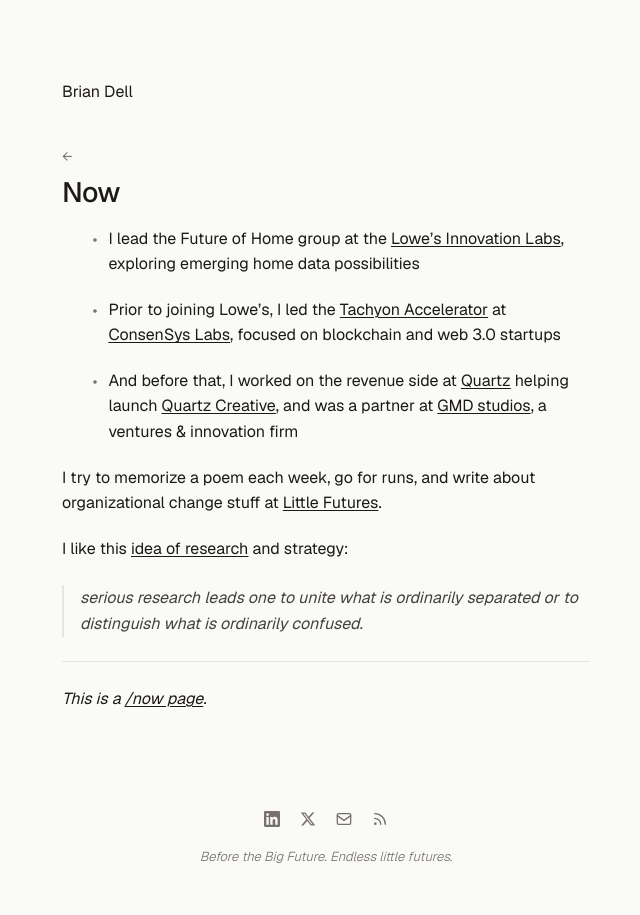
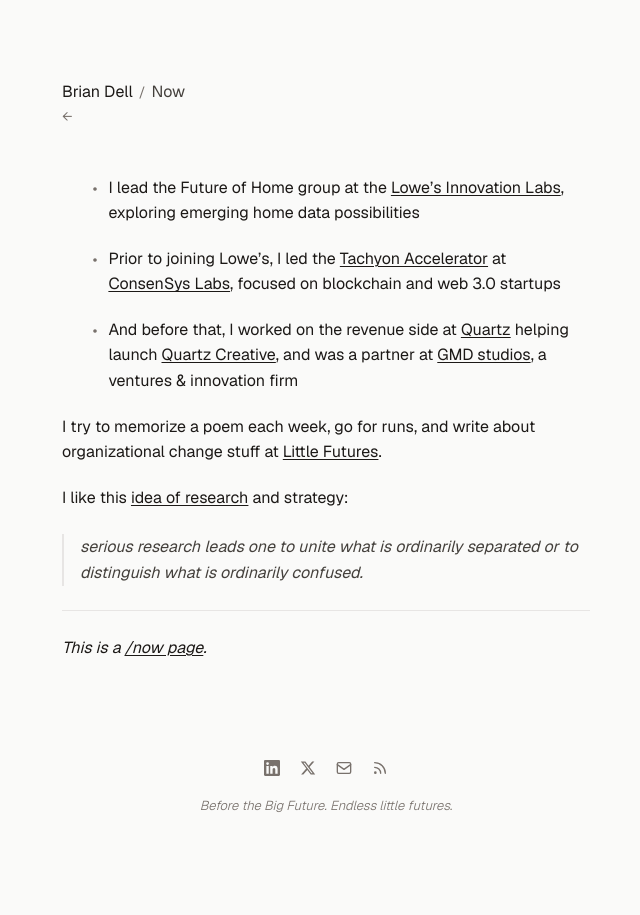
Before and after one commit to itsbdell/itsbdell.github.io, a Jekyll site: the page built from _pages/now.md, in a window 1280 px wide. Shown: the whole page, without its empty margins (314-954 px from the left). Built offline with Jekyll 4.4.1, drawn with Linux system fonts in a browser that asks for light colours.

Commit message:
Replace page headings with breadcrumb nav (Brian Dell / Now)
Back arrow and page title now live in the header instead of as
a separate h1 on the page. Cleaner hierarchy, less visual noise.

Co-Authored-By: Claude Opus 4.6 (1M context) <noreply@anthropic.com>

```diff
--- a/_includes/navigation.html
+++ b/_includes/navigation.html
@@ -1,6 +1,14 @@
 <header class="site-header no-print">
-  <a href="/" class="site-name">{{ site.title }}</a>
+  <div class="site-name-row">
+    <a href="/" class="site-name">{{ site.title }}</a>
+    {% if page.permalink != "/" and page.title %}
+    <span class="site-name-sep">/</span>
+    <span class="site-name-page">{{ page.title }}</span>
+    {% endif %}
+  </div>
   {% if page.permalink == "/" %}
   <p class="site-updated">Updated {{ site.time | date: "%b %-d, %Y" }}</p>
+  {% else %}
+  <a href="/" class="back-link">&larr;</a>
   {% endif %}
 </header>
--- a/_layouts/page.html
+++ b/_layouts/page.html
@@ -2,14 +2,7 @@
 layout: default
 ---
 
-{% unless page.permalink == "/" %}
-<a href="/" class="back-link">&larr;</a>
-{% endunless %}
-
 <section class="post">
-  {% if page.title and page.title != "" %}
-  <h1 class="post-title">{{ page.title }}</h1>
-  {% endif %}
   <div class="post-content">
     {{ content }}
   </div>
--- a/_layouts/post.html
+++ b/_layouts/post.html
@@ -1,8 +1,6 @@
 ---
 layout: default
 ---
-
-<a href="/" class="back-link">&larr;</a>
 
 <article class="post">
   <header class="post-header">
--- a/_layouts/project.html
+++ b/_layouts/project.html
@@ -1,8 +1,6 @@
 ---
 layout: default
 ---
-
-<a href="/" class="back-link">&larr;</a>
 
 <article class="post">
   <div class="project-header">
--- a/_sass/_main.scss
+++ b/_sass/_main.scss
@@ -95,6 +95,23 @@ main {
 
 .site-name:hover {
   color: var(--accent-hover);
+}
+
+.site-name-row {
+  display: flex;
+  align-items: baseline;
+  gap: 0.375rem;
+}
+
+.site-name-sep {
+  font-size: 14px;
+  color: var(--text-tertiary);
+}
+
+.site-name-page {
+  font-size: 16px;
+  font-weight: 400;
+  color: var(--text-secondary);
 }
 
 .site-updated {
```
Also changed, not shown: _pages/library.md (+0 -3 lines).
